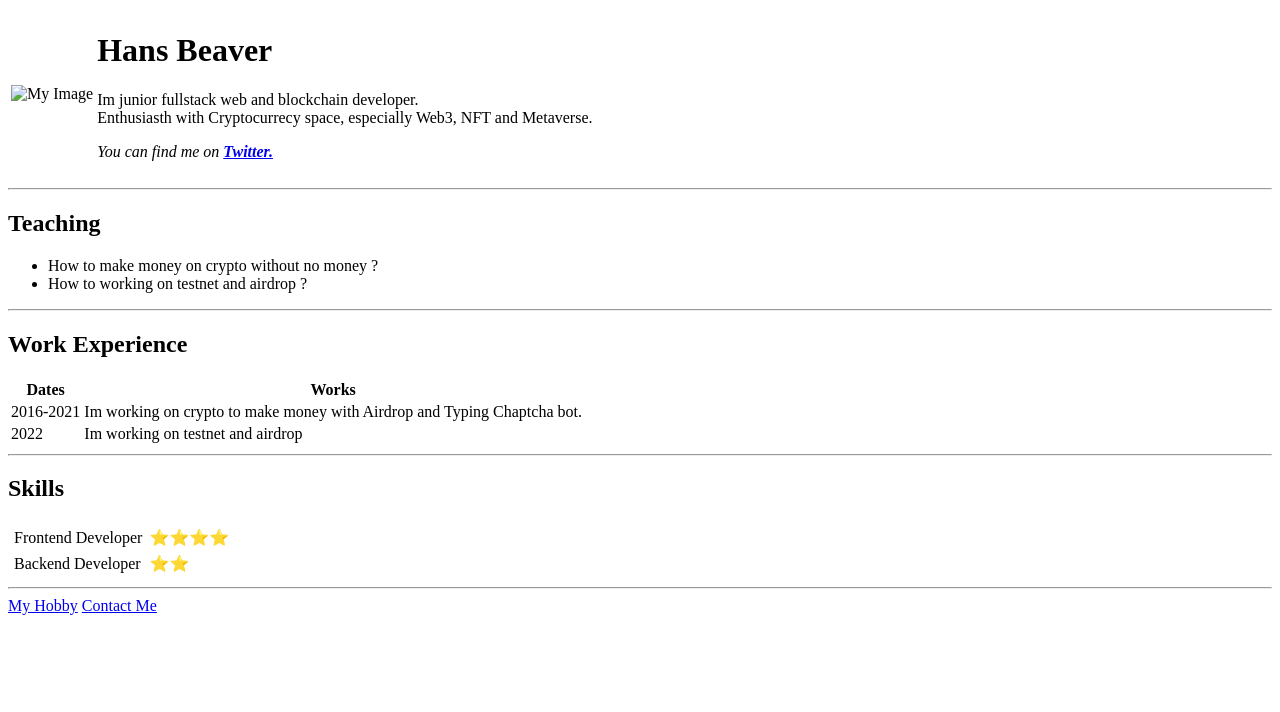
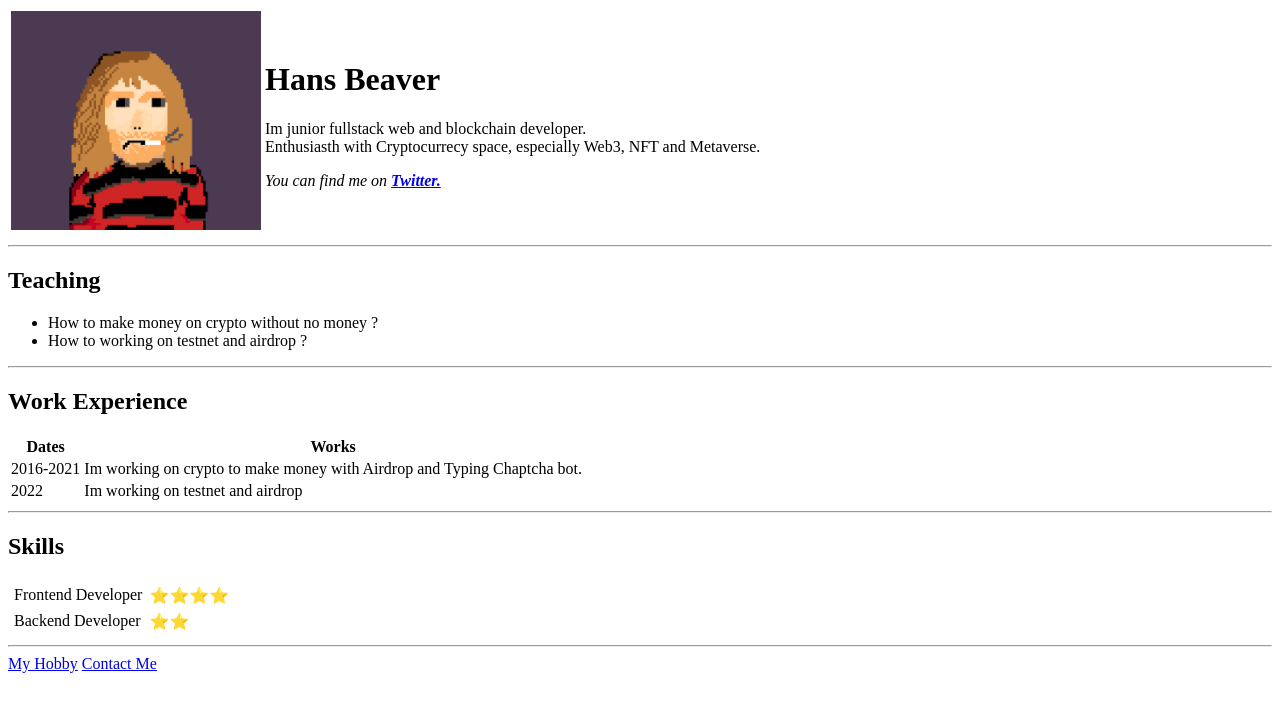
Before and after one commit to MrHaans/Personal-CV, a plain HTML site: page index.html in a window 1280 px wide. Drawn offline with Linux system fonts and the light colour scheme.

Commit message:
Update index.html

```diff
--- a/index.html
+++ b/index.html
@@ -10,7 +10,7 @@
     <table>
       <td>
         <img
-          src="/html/image/hans.jpg"
+          src="image/hans.jpg"
           alt="My Image"
           width="250px"
           height="auto"
```
